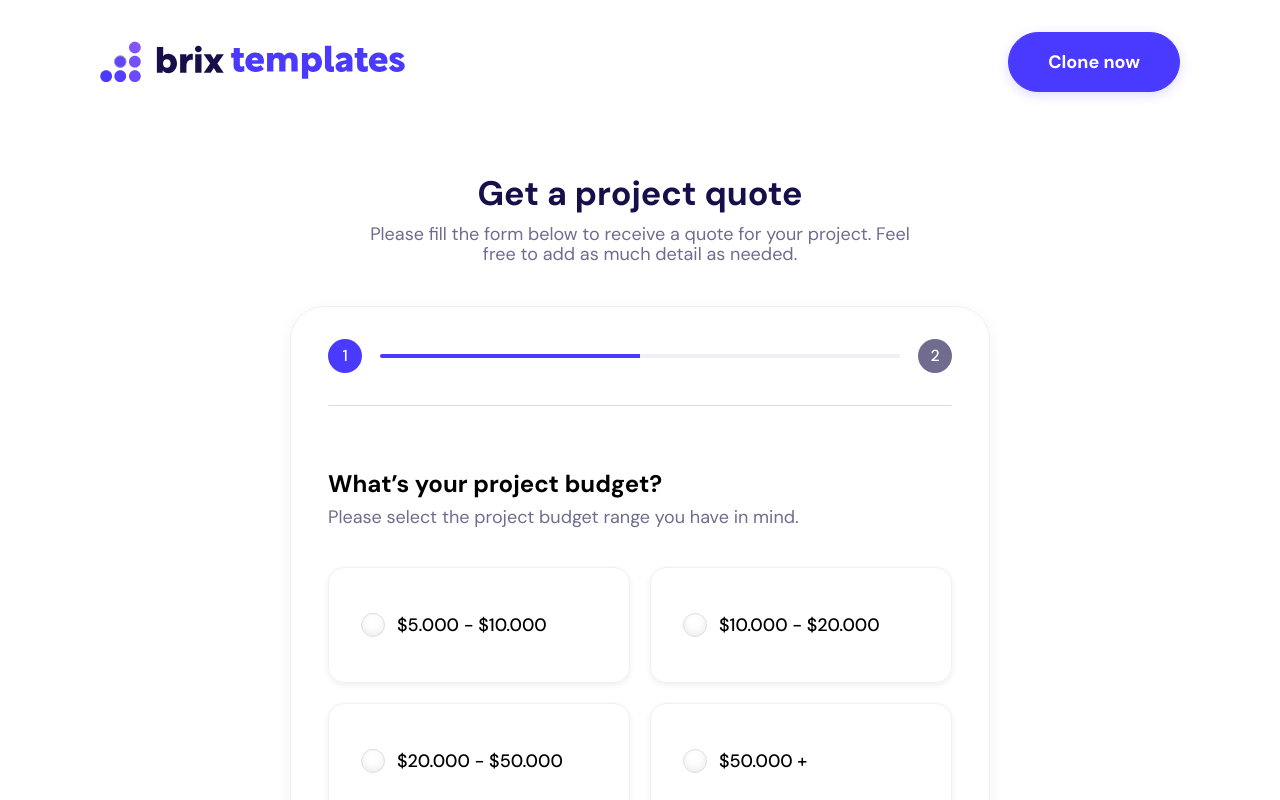
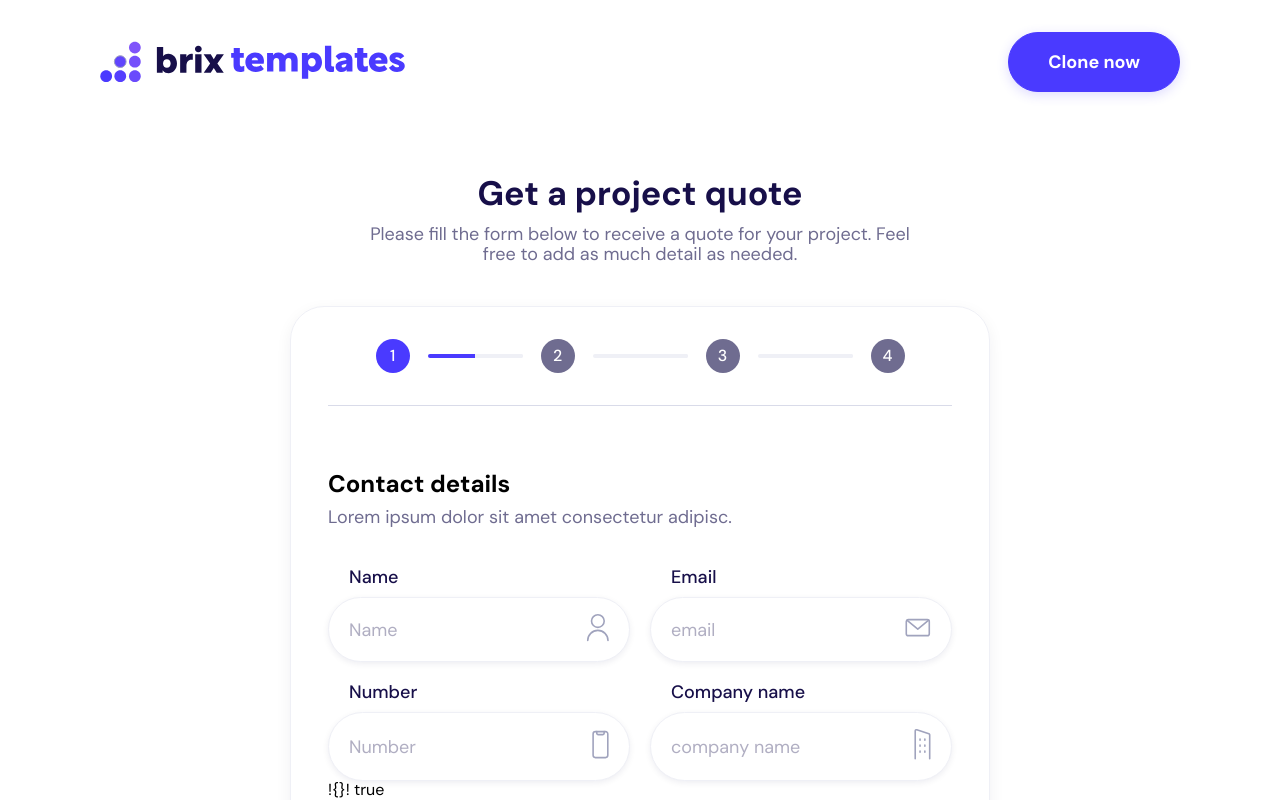
Before and after one commit to Vladislav-Chistyakov/Multi-step-Form, a Vue app: page / in a window 1280 px wide. Shown: the top 800 px of the page. Built offline with nearby package versions, Linux system fonts and the light colour scheme.

Commit message:
Завершил стилизацию setpByStep

```diff
--- a/src/components/main/StepByStepForm/index.vue
+++ b/src/components/main/StepByStepForm/index.vue
@@ -68,11 +68,13 @@ export default {
       <div class="steps-block__card">
         <ul class="steps-block__list-steps">
           <li class="steps-block__item-step item-step" v-for="(item, index) in listStep" :key="index">
-            <div v-if="index !== 0" class="item-step__back-line" >
+            <div class="item-step__back-line" :class="{ 'visible-line' : index === 0 }">
               <div class="item-step__back-center-line" :class="{ 'active-step' : item <= stepStyle }"></div>
             </div>
+
             <span class="item-step__num-step" :class="{ 'active-step' : item <= stepStyle }">{{ item }}</span>
-            <div v-if="index !== listStep.length - 1" class="item-step__next-line" :class="{ 'active-step' : item <= stepStyle }">
+
+            <div class="item-step__next-line" :class="{ 'active-step' : item <= stepStyle, 'visible-line' : index === listStep.length - 1 }">
               <div class="item-step__next-center-line"></div>
             </div>
           </li>
@@ -254,4 +256,9 @@ export default {
 }
 
 
+.visible-line {
+  margin: 0;
+  visibility: hidden;
+}
+
 </style>
--- a/src/components/main/steps.js
+++ b/src/components/main/steps.js
@@ -5,16 +5,16 @@ import stepSubmit from "./Steps/StepSubmit.vue";
 
 
 export const steps = [
-    // {
-    //     component: stepInputs,
-    //     title: 'Contact details',
-    //     description: 'Lorem ipsum dolor sit amet consectetur adipisc.'
-    // },
-    // {
-    //     component: stepCheckbox,
-    //     title: 'Our services',
-    //     description: 'Please select which service you are interested in.'
-    // },
+    {
+        component: stepInputs,
+        title: 'Contact details',
+        description: 'Lorem ipsum dolor sit amet consectetur adipisc.'
+    },
+    {
+        component: stepCheckbox,
+        title: 'Our services',
+        description: 'Please select which service you are interested in.'
+    },
     {
         component: stepRadio,
         title: 'What’s your project budget?',
```
